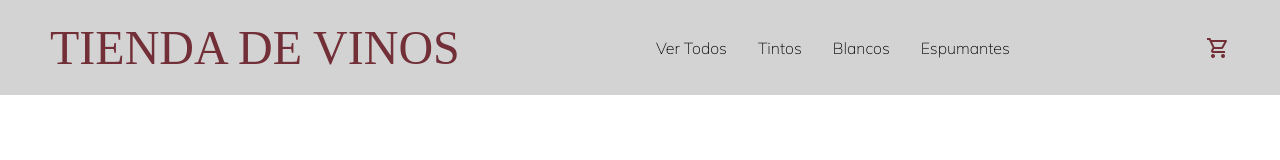
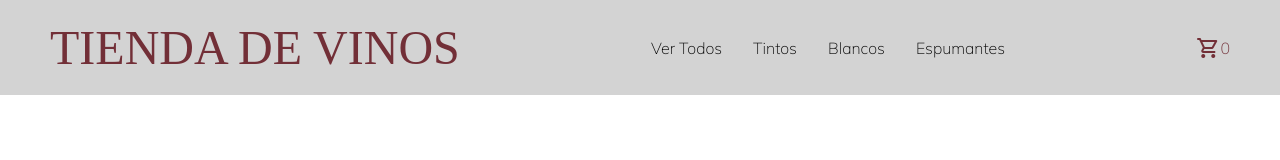
Before and after one commit to aurelia-mp/tienda-vinos, a React (Create React App) app: page / in a window 1280 px wide. Shown: the top 160 px of the page. Built offline with nearby package versions, Linux system fonts and the light colour scheme; the HTML template or start-up script is replaced by a standard one; a web font is replaced by a local one.

Commit message:
Sincronizacion del cart Widget

```diff
--- a/src/components/Header/CartWidget.js
+++ b/src/components/Header/CartWidget.js
@@ -1,9 +1,15 @@
 import React from 'react'
+import { useContext } from 'react'
+import { CartContext } from '../../context/CartContext'
 
 const CartWidget = () => {
+  const {cart} = useContext(CartContext)
+  let totalItems = cart.reduce((x, y) => x + y.cantidad, 0)
+
   return (
     <div className='cart'>
         <span className="material-symbols-outlined">shopping_cart</span>
+        <p>{totalItems}</p>
     </div>
   )
 }
```
